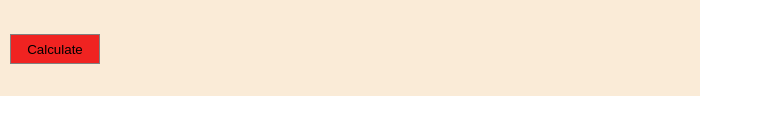
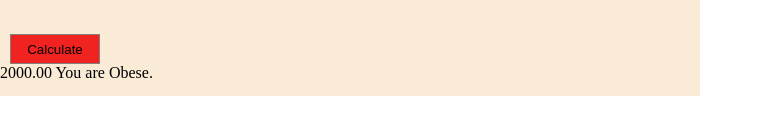
Before and after one commit to Anjana-20782/bmi-calculator, a plain HTML site: page index.html in a window 1280 px wide. Both pictures are taken after typing "5", "5", "5" into the empty fields and a click on the button "Calculate". Shown: the part 284-418 px from the top of the page, without its empty margins (0-763 px from the left). Drawn offline with Linux system fonts and the light colour scheme.

Commit message:
bmi calculator completed

```diff
--- a/index.html
+++ b/index.html
@@ -32,6 +32,8 @@
 
 
     </form>
+
+    <p id="result"></p>
       </div>
 
     <script src="./index.js"></script>
--- a/index.js
+++ b/index.js
@@ -1,15 +1,30 @@
 function task(event) {
     event.preventDefault();
 
-    let arr = JSON.parse(localStorage.getItem("task")) || [];
-
     let age = document.getElementById("age").value;
-    let gender = document.getElementById("gender").value;
+    let gender = document.querySelector("input[name='gender']:checked")?.value;
     let height = document.getElementById("height").value;
     let weight = document.getElementById("weight").value;
 
-    let datas = { age, gender, weight, height };
+    let heightInMeters = height / 100;
+    let a = weight / (heightInMeters * heightInMeters);
+    a = a.toFixed(2);
+
+    let bmi = `${a} `;
+    if (a < 18.5) {
+        bmi += "You are Underweight.";
+    } else if (a >= 18.5 && a < 25) {
+        bmi += "You are Normal.";
+    } else if (a >= 25 && a < 30) {
+        bmi += "You are Overweight.";
+    } else {
+        bmi += "You are Obese.";
+    }
+
+    document.getElementById("result").innerText = bmi;
+
+    let arr = JSON.parse(localStorage.getItem("task")) || [];
+    let datas = { age, gender, weight, height, bmi: a};
     arr.push(datas);
-
     localStorage.setItem("task", JSON.stringify(arr));
 }
```
